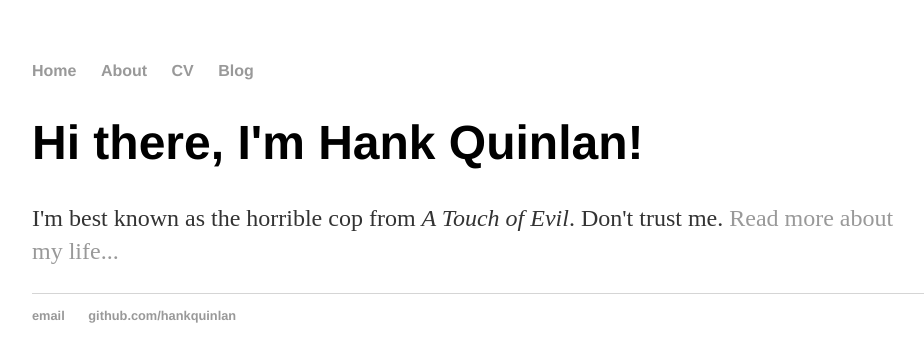
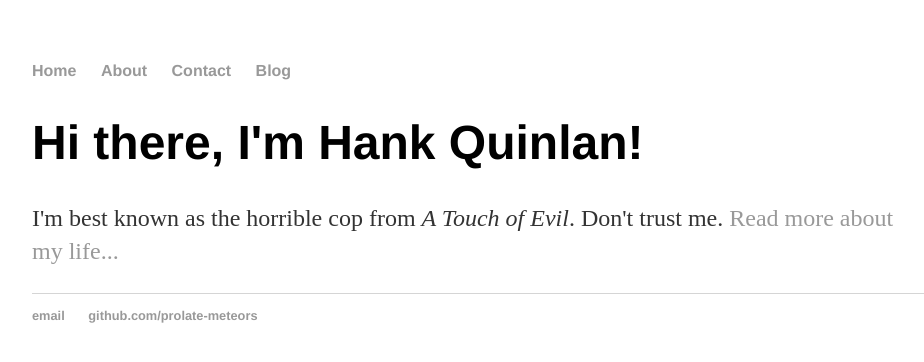
Before and after one commit to ProlateMeteors/prolate-meteors.github.io, a Jekyll site: the page built from index.html, in a window 1280 px wide. Shown: the top 362 px of the page, without its empty margins (160-1084 px from the left). Built offline with Jekyll 4.4.1, drawn with Linux system fonts in a browser that asks for light colours.

Commit message:
Update default.html

```diff
--- a/_layouts/default.html
+++ b/_layouts/default.html
@@ -13,7 +13,7 @@
 <ul>
 <li><a href="/">Home</a></li>
 <li><a href="/about">About</a></li>
-<li><a href="/cv">CV</a></li>
+<li><a href="/contact">Contact</a></li>
 <li><a href="/blog">Blog</a></li>
 </ul>
     </nav>
@@ -25,8 +25,8 @@
 
   <footer>
    <ul>
-   <li><a href="mailto:hankquinlanhub@gmail.com">email</a></li>
-   <li><a href="https://github.com/hankquinlan">github.com/hankquinlan</a></li>
+   <li><a href="mailto:prolate-meteors@gmail.com">email</a></li>
+   <li><a href="https://github.com/prolate-meteors">github.com/prolate-meteors</a></li>
    </ul>
   </footer>
   </body>
```
